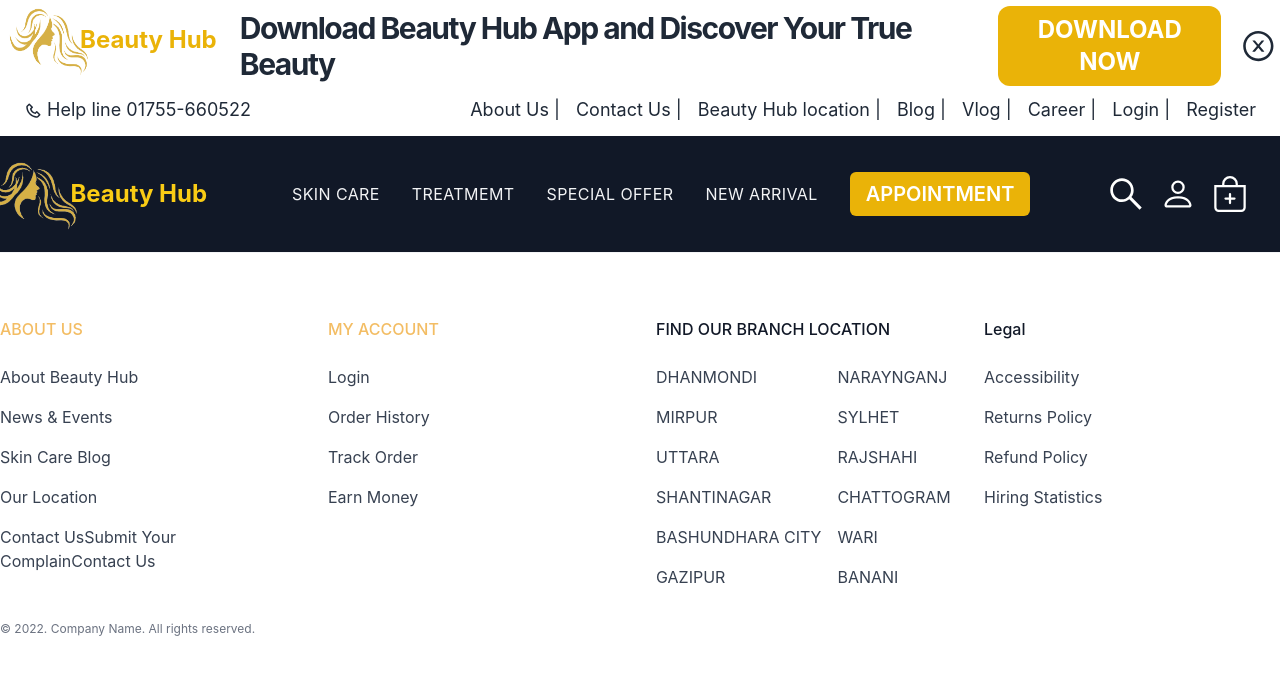
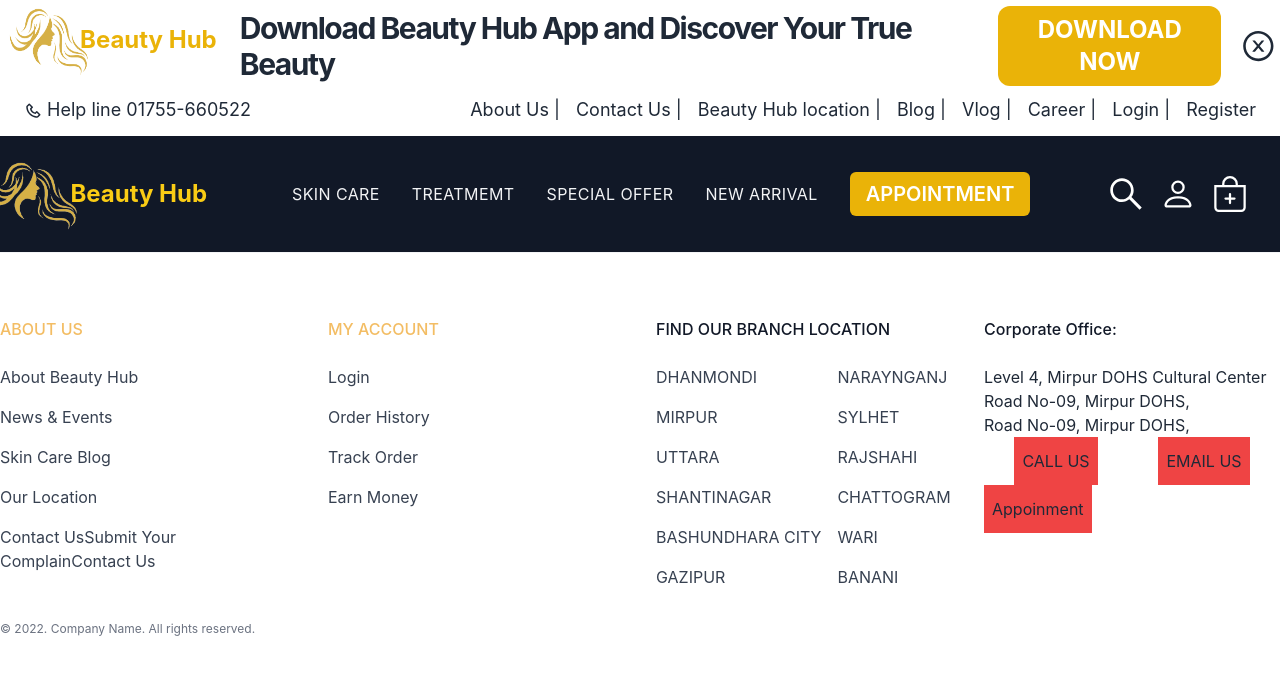
Before and after one commit to summenurfatema/beauty-hub, a React (Create React App) app: page / in a window 1280 px wide. Shown: the top 674 px of the page. Built offline with nearby package versions, Linux system fonts and the light colour scheme.

Commit message:
footer edited

```diff
--- a/src/pages/Footer/Footer.js
+++ b/src/pages/Footer/Footer.js
@@ -163,34 +163,22 @@
             </div>
 
             <div>
-                <p class="font-medium text-gray-900">Legal</p>
+                <p class="font-medium text-gray-900">Corporate Office:</p>
 
                 <nav aria-label="Footer Navigation - Legal" class="mt-6">
-                    <ul class="space-y-4 text-base">
-                        <li>
-                            <a href=" " class="text-gray-700 transition hover:opacity-75">
-                                Accessibility
-                            </a>
-                        </li>
+                    <div>
+                        <p>Level 4, Mirpur DOHS Cultural Center</p>
+                        <p>Road No-09, Mirpur DOHS,</p>
+                        <p>Road No-09, Mirpur DOHS,</p>
+                        <div className='flex justify-around'>
+                            <button className='bg-red-500 px-2 py-3'>CALL US</button>
+                            <button className='bg-red-500 px-2 py-3'>EMAIL US</button>
 
-                        <li>
-                            <a href=" " class="text-gray-700 transition hover:opacity-75">
-                                Returns Policy
-                            </a>
-                        </li>
+                        </div>
 
-                        <li>
-                            <a href=" " class="text-gray-700 transition hover:opacity-75">
-                                Refund Policy
-                            </a>
-                        </li>
+                        <button className='bg-red-500 px-2 py-3'>Appoinment</button>
 
-                        <li>
-                            <a href=" " class="text-gray-700 transition hover:opacity-75">
-                                Hiring Statistics
-                            </a>
-                        </li>
-                    </ul>
+                    </div>
                 </nav>
             </div>
 
```
